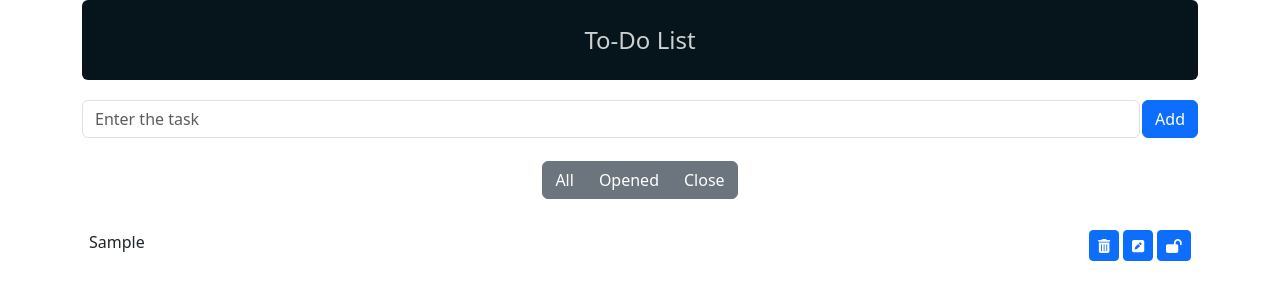
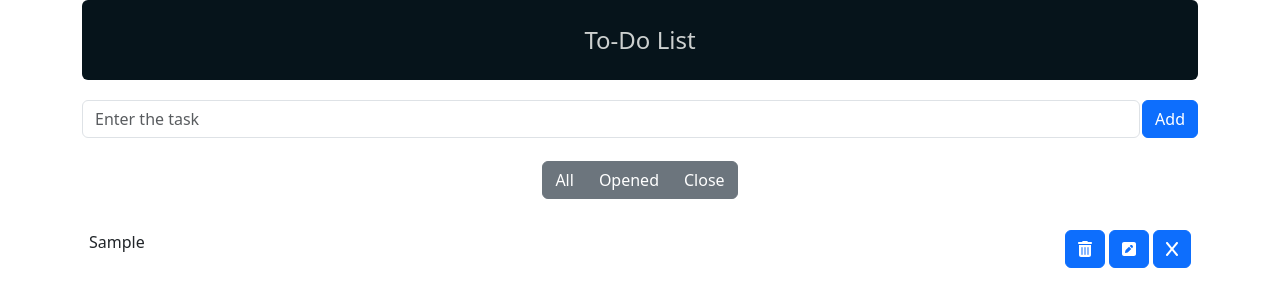
Before and after one commit to Medokyn/todo-app, a React (Create React App) app: page / in a window 1280 px wide. Both pictures are taken after typing "Sample" into the empty fields and a click on the button "Add". Shown: the top 306 px of the page. Built offline with nearby package versions, Linux system fonts and the light colour scheme.

Commit message:
Corrections

```diff
--- a/src/components/TodoList/TodoList.js
+++ b/src/components/TodoList/TodoList.js
@@ -2,7 +2,7 @@ import React, { useEffect, useState} from "react";
 import { Col, Row, Button, FormControl, ButtonGroup } from "react-bootstrap";
 import s from './TodoList.module.css'
 import { FontAwesomeIcon } from '@fortawesome/react-fontawesome'
-import {faSave, faTrashCan, faSquarePen, faLock, faLockOpen, faSquare } from '@fortawesome/free-solid-svg-icons'
+import {faSave, faTrashCan, faSquarePen, faLock, faLockOpen, faSquare, faCheck, faX} from '@fortawesome/free-solid-svg-icons'
 
 
 function TodoList({todo, setTodo}){
@@ -81,14 +81,14 @@ function TodoList({todo, setTodo}){
                     {
                         edit == item.id ?
                         <div>
-                            <Button onClick={ ()=> saveTodo (item.id) } size="sm"><FontAwesomeIcon icon = {faSave}/></Button>
+                            <Button onClick={ ()=> saveTodo (item.id) }><FontAwesomeIcon icon = {faSave}/></Button>
                         </div> :
                         <div>
-                             <Button onClick={ ()=>deleteTodo(item.id)} size="sm"><FontAwesomeIcon icon = {faTrashCan}/></Button>
-                             <Button onClick={ ()=>editTodo(item.id, item.title)} className={s.btn} size="sm"><FontAwesomeIcon icon = {faSquarePen}/></Button>
-                             <Button onClick={ ()=>statusTodo(item.id)} className={s.btn} size="sm">
+                             <Button onClick={ ()=>deleteTodo(item.id)}><FontAwesomeIcon icon = {faTrashCan}/></Button>
+                             <Button onClick={ ()=>editTodo(item.id, item.title)} className={s.btn}><FontAwesomeIcon icon = {faSquarePen}/></Button>
+                             <Button onClick={ ()=>statusTodo(item.id)} className={s.btn}>
                             {
-                                item.status  ? <FontAwesomeIcon icon = {faLockOpen}/> : <FontAwesomeIcon icon = {faLock}/>
+                                item.status  ? <FontAwesomeIcon icon = {faX}/> : <FontAwesomeIcon icon = {faCheck}/>
                             }
                            </Button>
                         </div>
--- a/src/components/TodoList/TodoList.module.css
+++ b/src/components/TodoList/TodoList.module.css
@@ -29,4 +29,5 @@
 
 .btns{
     margin-top: 23px;
+
 }
```
Also changed, not shown: src/App.css (line endings or trailing spaces).
